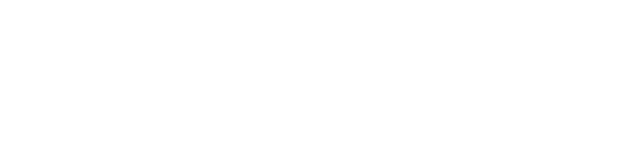
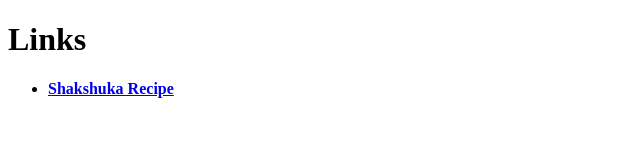
Before and after one commit to monaco-lux/odin-recipes, a plain HTML site: page index.html in a window 1280 px wide. Shown: the whole page, without its empty margins (0-640 px from the left). Drawn offline with Linux system fonts and the light colour scheme.

Commit message:
feat: adding link to recipes

```diff
--- a/index.html
+++ b/index.html
@@ -3,9 +3,12 @@
 <head>
     <meta charset="UTF-8">
     <meta name="viewport" content="width=device-width, initial-scale=1.0">
-    <title>Document</title>
+    <title>Good Recipes</title>
 </head>
 <body>
-
+    <h1>Links</h1>
+    <ul>
+        <li><a href="./Recipes/shakshuka.html" target="_blank" rel="noopener noreferrer"><Strong>Shakshuka Recipe</Strong></a></li>
+    </ul>
 </body>
 </html>
```
